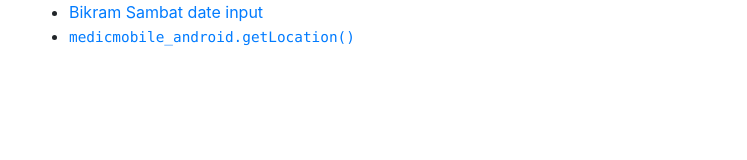
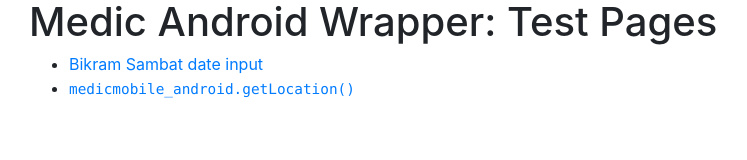
Before and after one commit to medic/atp, a plain HTML site: page index.html in a window 1280 px wide. Shown: the whole page, without its empty margins (56-803 px from the left). Drawn offline with Linux system fonts and the light colour scheme.

Commit message:
Add title to index page

```diff
--- a/index.html
+++ b/index.html
@@ -8,6 +8,7 @@
   </head>
   <body>
     <div class="container">
+      <h1>Medic Android Wrapper: Test Pages</h1>
       <ul>
         <li><a href="/bikram-sambat">Bikram Sambat date input</a></li>
         <li><a href="/atp/location"><code>medicmobile_android.getLocation()</code></a></li>
```
